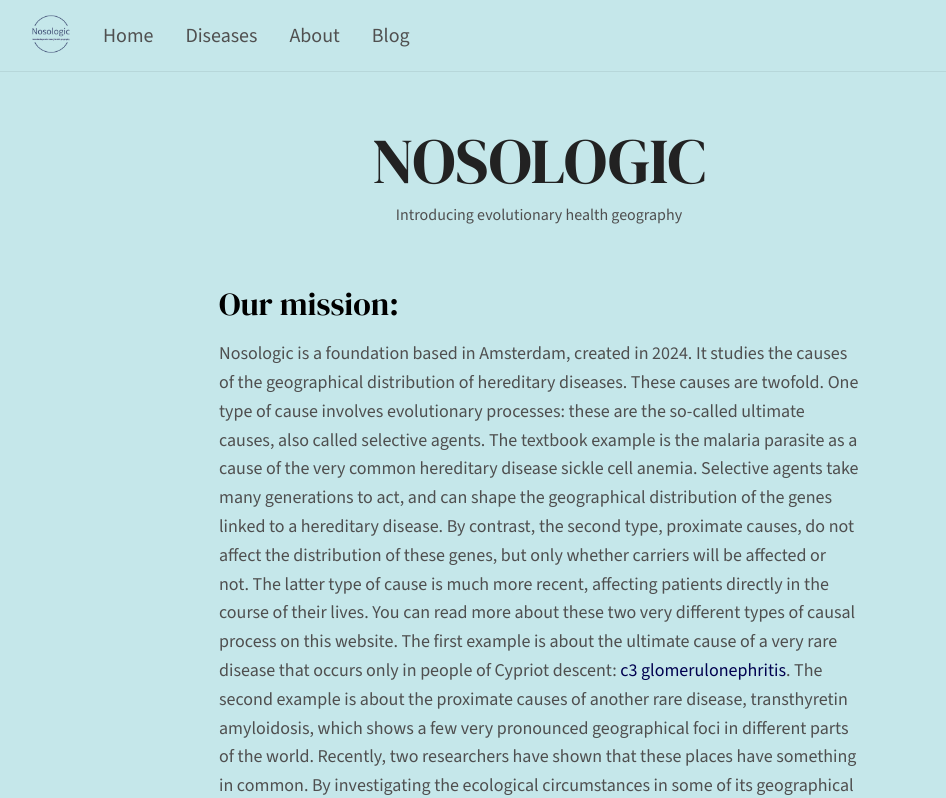
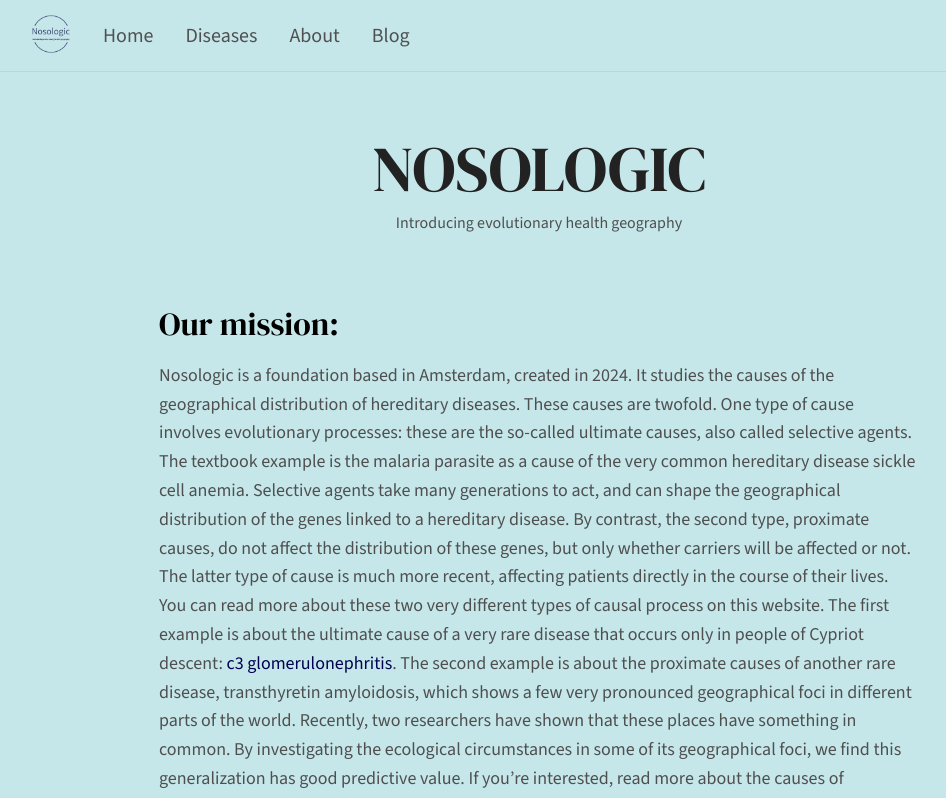
Before and after one commit to Nosologic/Nosologic-front, a React (Vite) app: page / in a window 1280 px wide. Shown: the top 798 px of the page, without its empty margins (101-1047 px from the left). Built offline with nearby package versions, Linux system fonts and the light colour scheme.

Commit message:
Set main element width to a fixed value
Replaced percentage-based width with a fixed pixel value (760px) for the main element. This ensures consistent layout across different screen sizes and provides better control over the design.

```diff
--- a/src/index.scss
+++ b/src/index.scss
@@ -39,7 +39,7 @@ body {
 }
 
 main {
-  width: 50%;
+  width: 760px;
   margin-top: 48px;
   display: flex;
   flex-direction: column;
```
